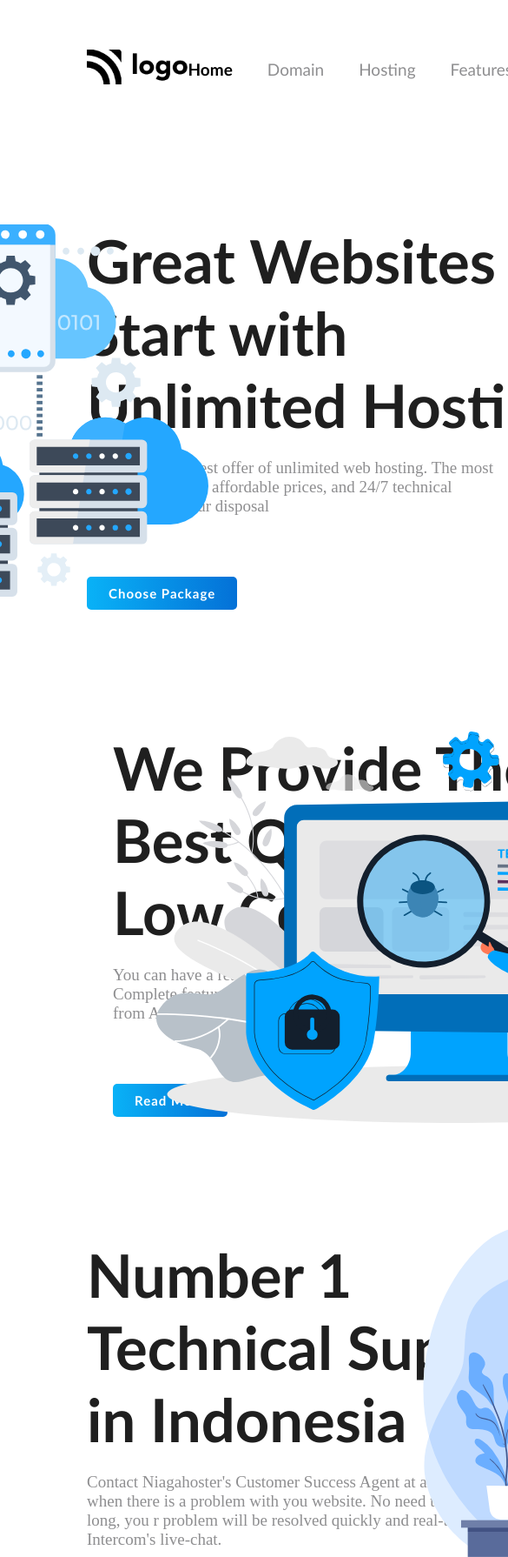
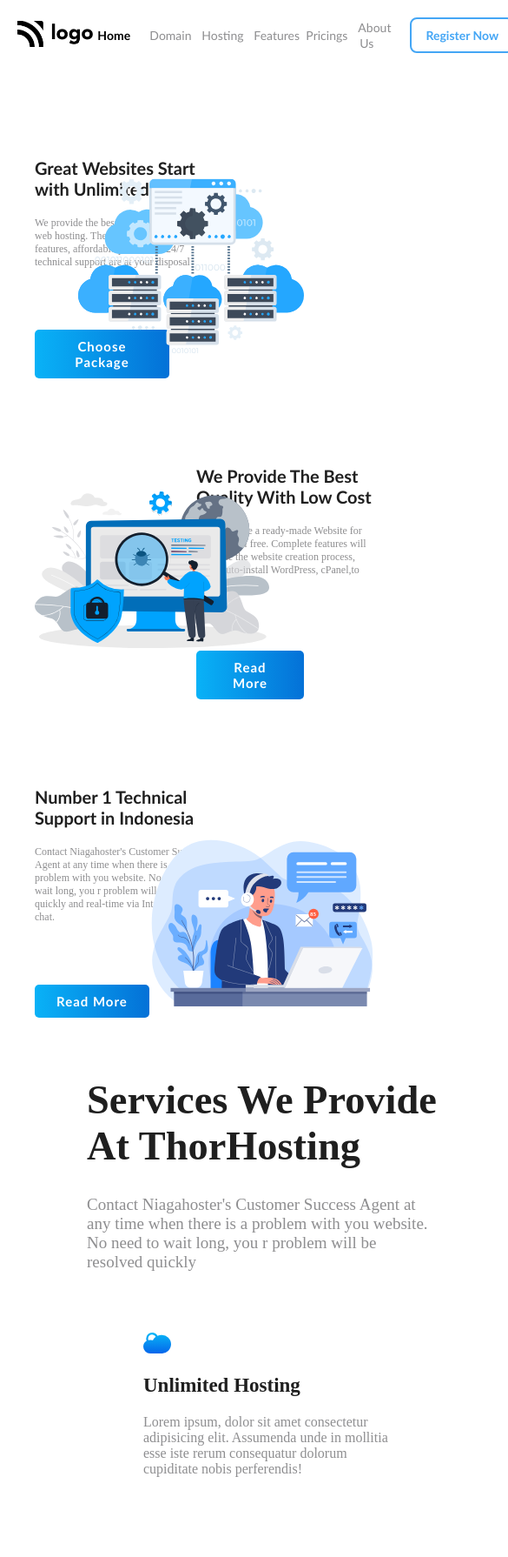
Before and after one commit to Rajit909/Html-project-11, a plain HTML site: page index.html in a window 390 px wide. Shown: the top 1790 px of the page at 87% size, 585 px wide, since content can reach past the window. Drawn offline with Linux system fonts and the light colour scheme; a web font is replaced by a local one.

Commit message:
commit for all modifications

```diff
--- a/css/style.css
+++ b/css/style.css
@@ -118,13 +118,13 @@ nav{
 
 .testing-img{
     position: absolute;
-    height: 450px;
-    left: 180px;
+    height: 420px;
+    left: 120px;
 }
 .technical-img{
     position: relative;
     height: 580px;
-    right: 280px;
+    right: 110px;
     top: -100px;
 }
 
@@ -173,7 +173,7 @@ nav{
     width: 300px;
 }
 
-/* pricing */
+/*---------------------------- pricing-zection------------------------- */
 .pricing-section{
     font-family:'Gill Sans', 'Gill Sans MT', Calibri, 'Trebuchet MS', sans-serif;
     padding: 55px 0;
@@ -402,11 +402,13 @@ footer{
     display: flex;
     flex-direction: column;
     width: 30%;
+    gap: 15px;
     margin-left: 120px;
 }
 .footer-parts h4{
     font-family:sans-serif;
     font-size: 20px;
+    color: #1f1f1f;
 }
 .footer-parts li{
     margin-bottom: 20px;
@@ -417,452 +419,235 @@ footer{
     margin-right: 6px;
 }
 
-/* intro section
-
-.intro-section{
-    margin-top: 100px;
+.social-media>div{
     display: flex;
-gap: 50px;
-justify-content: space-between;
-padding: 0 100px;
-margin-bottom: 250px;
+    justify-content: center;
+    gap: 10px;
 }
 
-.left-intro-section{
-    flex: .5;
+/* ----------------------medea query------------------ */
+
+@media screen and (max-width:1200px){
+    nav{
+        padding: 20px;
+    }
+    .intro-content h1{
+        font-size: 3.8rem;
+        width: 520px;
+    }
+    .intro-content>p{
+        width: 415px;
+    }
+    .server-img{
+        height: 350px;
+        right: 100px;
+    }
+    .testing-img{
+        height: 320px;
+        left: 20px;
+    }
+    .right-intro-section{
+        width: 50%;
+    }
+    .technical-img{
+        height: 580px;
+        right: 150px;
+        top: 0px;
+    }
+    .service-content{
+        margin-left: 30px;
+    }
+    footer{
+        margin-left: 10px;
+    }
 }
 
-.intro-content{
-    width: 600px;
+@media screen and (max-width:1050px){
+    .intro-content h1{
+        font-size: 3.4rem;
+    }
+    .server-img{
+        height: 250px;
+        right: 40px;
+    }
+    .testing-img{
+        height: 280px;
+        left: 40px;
+    }
+    .right-intro-section{
+        width: 50%;
+    }
+    .technical-img{
+        height: 480px;
+        right: 160px;
+    }
+    footer{
+        margin-left: 10px;
+    }
+    .footer-parts{
+        width: 30%;
+        gap: 15px;
+        margin-left: 20px;
+    }
+}
+@media screen and (max-width:900px){
+    .logo{
+        margin-left: 10px;
+        margin-right: 5px;
+    }
+    .logo>img{
+        height: 30px;
+    }
+    .intro-content h1{
+        font-size: 1.8rem;
+        width: 400px;
+    }
+    .testing-img{
+        height: 240px;
+        left: 40px;
+    }
+    .technical-img{
+        height: 330px;
+        right: 170px;
+    }
+    .service-head>h1{
+        width: 400px;
+        font-size: 1.9rem;
+    }
+    .price-cards .price-card{
+        width: 260px;
+    }
+}
+@media screen and (max-width:800px){
+
+    .list>button{
+        font-size: 15px;
+        padding: 15px 10px;
+        width: 150px;
+    }
+    .intro-section{
+        padding: 0px 40px;
+    }
+    .intro-content p{
+        font-size: 15px;
+        width: 300px;
+    }
+    .right-intro-section{
+        width: 45%;
+    }
+    .technical-img{
+        right: 220px;
+    }
+    .service-head>h1{
+        width: 400px;
+        font-size: 1.9rem;
+    }
+    .price-cards{
+        padding: 0% 20px;
+    }
+    .price-cards .price-card{
+        width: 250px;
+    }
 }
 
-.intro-content>h1{
-    font-family: 'Oswald';
-    font-family:'Gill Sans', 'Gill Sans MT', Calibri, 'Trebuchet MS', sans-serif;
-    color: #1f1f1f;
-    font-weight: 700;
-    font-size: 4.3rem;
+@media screen and (max-width:600px){
+    .logo{
+        margin-left: 0px;
     }
-
-.intro-content>p{
-    margin-top: 25px;
-    font-family:'Gill Sans', 'Gill Sans MT', Calibri, 'Trebuchet MS', sans-serif;
-    font-size: 19px;
-    color: #8e8e90;
-    width: 575px;
+    .list>li>a{
+        font-size: 14px;
     }
-
-.btn{
-    margin-top: 50px;
-    font-family:'Gill Sans', 'Gill Sans MT', Calibri, 'Trebuchet MS', sans-serif;
-    background: linear-gradient(180deg ,#09b2f7,#0471d7 );
-    font-weight: 600;
-    letter-spacing: 1px;
-    color: #fff;
-    border: none;
-    padding:15px 35px;
+    .list>li{
+        width: 20px;
+    }
+    .list>button{
+        font-size: 14px;
+        padding: 10px 10px;
+        width: 120px;
+    }
+    .left-intro-section{
+        width: 50%;
+    }
+    .intro-content h1{
         font-size: 20px;
-    border-radius: 10px;
-    cursor: pointer;
+        width: 220px;
     }
-
-.right-intro-section{
-    position: relative;
-    flex: .5;
+    .intro-content p{
+        font-size: 12px;
+        width: 200px;
     }
-
     .server-img{
-    height: 450px;
-    position: absolute;
-    right: -50px;
+        width: 260px;
     }
     .testing-img{
-    height: 360px;
-    position: absolute;
-    left: 100px;
+        width: 270px;
     }
-
-
+    .right-intro-section{
+        width: 40%;
+    }
     .technical-img{
-
-    height: 615px;
-    position: absolute;
-    top: -25%;
-    right: -5%;
+        width: 290px;
+        right: 70px;
     }
-
-
-/* services
-.services{
-    margin: 0 100px;
-    font-family:'Gill Sans', 'Gill Sans MT', Calibri, 'Trebuchet MS', sans-serif;
-
-
+    .service-head{
+        display: block;
+        align-items: center;
+        width: 100%;
     }
-
-.service-head{
-display: flex;
-
-align-items: center;
-margin-bottom: 50px;
+    .service-head>h1{
+        width: 500px;
+        font-size: 2.9rem;
+        margin-bottom: 30px;
     }
-
-.service-head>h1{
-    color: #1f1f1f;
-    width: 50%;
-    font-size: 2.8rem;
+    .service-head>p{
+        width: 400px;
     }
-
-.service-head>p{
-
-    width: 50%;
-    color: #8e8e90;
-    font-size: 19px;
-
-}
-
-.service-content{
-
-display: flex;
-gap: 90px;
-flex-wrap: wrap;
-justify-content: center;
-}
-
-.service-card{
-    width: 300px;
-}
-
-.service-card>img{
-    height: 40px;
-    margin-bottom:30px;
-}
-
-.service-card:nth-child(4)>img{
-    height: 60px;
-}
-
-.service-card>h4{
-    font-size: 23px;
-    color: #1f1f1f;
-
-}
-
-.service-card>p{
-    font-size: 17px;
-    color: #8e8e90;
-    width: 300px;
-
-}
-
-
-
-/* pricing section
-
-.pricing-section{
-    font-family:'Gill Sans', 'Gill Sans MT', Calibri, 'Trebuchet MS', sans-serif;
-    padding: 55px 0;
-    background: linear-gradient(to top,#0471d7 ,#09b2f7);
-    margin-top: 120px;
-    display: flex;
-    gap: 30px;
-    flex-direction: column;
-    align-items: center;
-}
-
-
-.pricing-section>h1{
-    font-size: 2.8rem;
-    color:#fffefe ;
-}
-
     .price-cards{
-    display: flex;
-    gap: 20px;
-
-}
-
-.price-card{
-    background-color: #fffefe;
-    padding: 30px 20px;
-    width: 250px;
-    border-radius: 8px;
-}
-
-.price-head-part{
+        padding: 0% 20px;
         display: flex;
         flex-direction: column;
-    gap: 13px;
     }
-
-.price-head-part>h4{
-    font-size: 26px;
-    color: #1f1f1f;
-    word-spacing: 1px;
-    letter-spacing: 1px;
+    .price-cards .price-card{
+        width: 380px;
     }
-
-.price-head-part>p{
-    color: #8e8e90;
+    .register-section{
+        padding-left: 10px;
+    }
+    .register-left{
+        padding: 50px 5px;
+        width: 70%;
+    }
+    .register-left h1{
+        font-size: 1.8rem;
+        font-family: 'Gill Sans', 'Gill Sans MT', Calibri, 'Trebuchet MS', sans-serif;
+    }
+    footer{
+        margin-left: 5px;
+    }
+    .footer-logo{
+        width: 20%;
+    }
+    .footer-logo img{
+        width: 80px;
+    }
+    .footer-logo p{
+        width:150px;
+        font-size: 15px;
+    }
+    .footer-parts{
+        width: 10%;
+        gap: 5px;
+        margin-left: 50px;
+    }
+    .footer-parts h4{
         font-size: 16px;
     }
-
-
-.features{
-    list-style: none;
-    margin-top: 45px;
-
-}
-
-.features li:before
-{
-    content: '\2713';
-    text-align: center;
-    font-size: 9.5px;
-    height: 12px;
-    width: 11px;
-    display: inline-block;
-    color: #07d7a0;
-    border: 2px solid #07d7a0;
-    border-radius: 50%;
-    font-weight: 900;
-    margin-right: 12px;
-}
-
-.features{
-    color: #000000;
-    font-size: 16px;
-    display: flex;
-    flex-direction: column;
-    gap: 18px;
-}
-
-.bottom-price-part{
-    margin-top: 60px;
-    display: flex;
-    flex-direction: column;
-    align-items: center;
-
-}
-
-.bottom-price-part>h1{
-    font-size: 28px;
-}
-
-
-.bottom-price-part>h1>span{
-    color: #8e8e90;
-}
-
-.bottom-price-part>p{
-    color: #8e8e90;
-    font-size: 15px;
-}
-
-.price-btn{
-    margin-top: 50px;
-    font-family:'Gill Sans', 'Gill Sans MT', Calibri, 'Trebuchet MS', sans-serif;
-    font-weight: 600;
-    letter-spacing: 1px;
-    border: none;
-    padding:13px 28px;
-    font-size: 18px;
-    border-radius: 10px;
-    cursor: pointer;
-    margin-top: 30px;
-    color: #44a6f5;
-    border: 2px solid #44a6f5;
-    background-color:#fffefe ;
-
-}
-
-.price-card:nth-child(2) .price-btn{
-    font-family:'Gill Sans', 'Gill Sans MT', Calibri, 'Trebuchet MS', sans-serif;
-    background: linear-gradient(180deg ,#09b2f7,#0471d7 );
-    font-weight: 600;
-    letter-spacing: 1px;
-    color: #fff;
-    border: none;
-    padding:13px 28px;
-    font-size: 18px;
-    border-radius: 10px;
-    cursor: pointer;
-
-}
-
-
-
-/* review-section
-
-.review-section{
-    display: flex;
-    flex-direction: column;
-    align-items: center;
-    margin: 0 100px;
-    margin-top: 120px;
-}
-
-.review-header-part{
-    display: flex;
-    flex-direction: column;
-    align-items: center;
-    font-family: 'Gill Sans', 'Gill Sans MT', Calibri, 'Trebuchet MS', sans-serif;
-}
-
-.review-header-part>h1{
-    font-size: 2.8rem;
-    color: #1f1f1f;
-    margin-bottom: 20px;
-}
-
-.review-header-part>p{
-    color: #8e8e90;
-    font-size: 16px;
-    width: 700px;
-    text-align: center;
-}
-
-.review-cards{
-    margin-top: 40px;
-    display: flex;
-    flex-wrap: wrap;
-    justify-content: center;
-    gap: 30px;
-}
-
-.review-card{
-    font-family: 'Gill Sans', 'Gill Sans MT', Calibri, 'Trebuchet MS', sans-serif;
-    padding: 35px 25px;
-    border-radius: 5px;
-    width: 450px;
-    box-shadow: 1px 2px 5px -1.5px #414040;
-}
-
-
-.review-text{
-    font-size: 16px;
-    color: #1f1f1f;
-}
-
-.user{
-    margin-top: 28px;
-    display: flex;
-    gap:15px;
-    align-items: center;
-}
-
-
-.user>img{
-    height: 50px;
-}
-
-.user>div>h4{
-    font-size: 16px;
-    margin-bottom:5px;
-    columns: #1f1f1f;
-}
-
-.user>div>p{
-    font-size: 13.5px;
-    color: #272525;
-}
-
-
-/* register now section
-
-.register-section{
-    background-image: url('../assets//footer-bg.svg');
-    background-size: cover;
-    background-position: center;
-    margin-top: 120px;
-    display: flex;
-    justify-content: space-between;
-    align-items: center;
-    font-family: 'Gill Sans', 'Gill Sans MT', Calibri, 'Trebuchet MS', sans-serif;
-    padding: 60px 10px;
-}
-
-.register-left{
-    margin-left: 150px;
-color: #fffefe;
-width: 600px;
-
-}
-
-.register-left>h1{
-    font-size: 2.8rem;
-    margin-bottom: 18px;
-}
-
-.register-left>p{
-    font-size: 16px;
-    width: 360px;
-    text-align: justify;
-}
-
-.register-right{
-    margin-right: 150px;
-}
-
-.register-right>button{
-    font-family:'Gill Sans', 'Gill Sans MT', Calibri, 'Trebuchet MS', sans-serif;
-    font-weight: 600;
-    border: 1.5px solid #fffefe;
-    background:transparent;
-    letter-spacing: 1px;
-    color: #fff;
-    padding:13px 28px;
-    font-size: 18px;
-    border-radius: 10px;
-    cursor: pointer;
-
-}
-
-
-/* footer
-
-footer{
-    padding: 0 100px;
-    margin-top: 150px;
-    display: flex;
-    justify-content: space-between;
-    font-family: 'Gill Sans', 'Gill Sans MT', Calibri, 'Trebuchet MS', sans-serif;
-    padding-bottom: 40px;
-}
-
-
-.footer-logo>img{
-    height: 40px;
-
-}
-
-.footer-logo>p{
-    margin-top: 30px;
-    width: 300px;
-    font-size: 16px;
-    color: #8e8e90;
-
-}
-
-.footer-parts{
-    list-style: none;
-    display: flex;
-    flex-direction: column;
-    gap: 15px;
-}
-
-.footer-parts>h4{
-    font-size: 24px;
-    color: #1f1f1f;
-}
-
-.footer-parts>li{
-    color: #8e8e90;
+    .footer-parts li{
         font-size: 16px;
     }
-
-.social-media>h4{
-    text-align: center;
+    .social-media > div img{
+        width: 25px;
+        margin-right: 2px;
     }
 
     .social-media>div{
@@ -870,8 +655,4 @@ footer{
         justify-content: center;
         gap: 10px;
     }
-
-
-.social-media>div>img{
-    height: 30px;
 }
```
Lines whose indentation alone changed are shown as unchanged.
